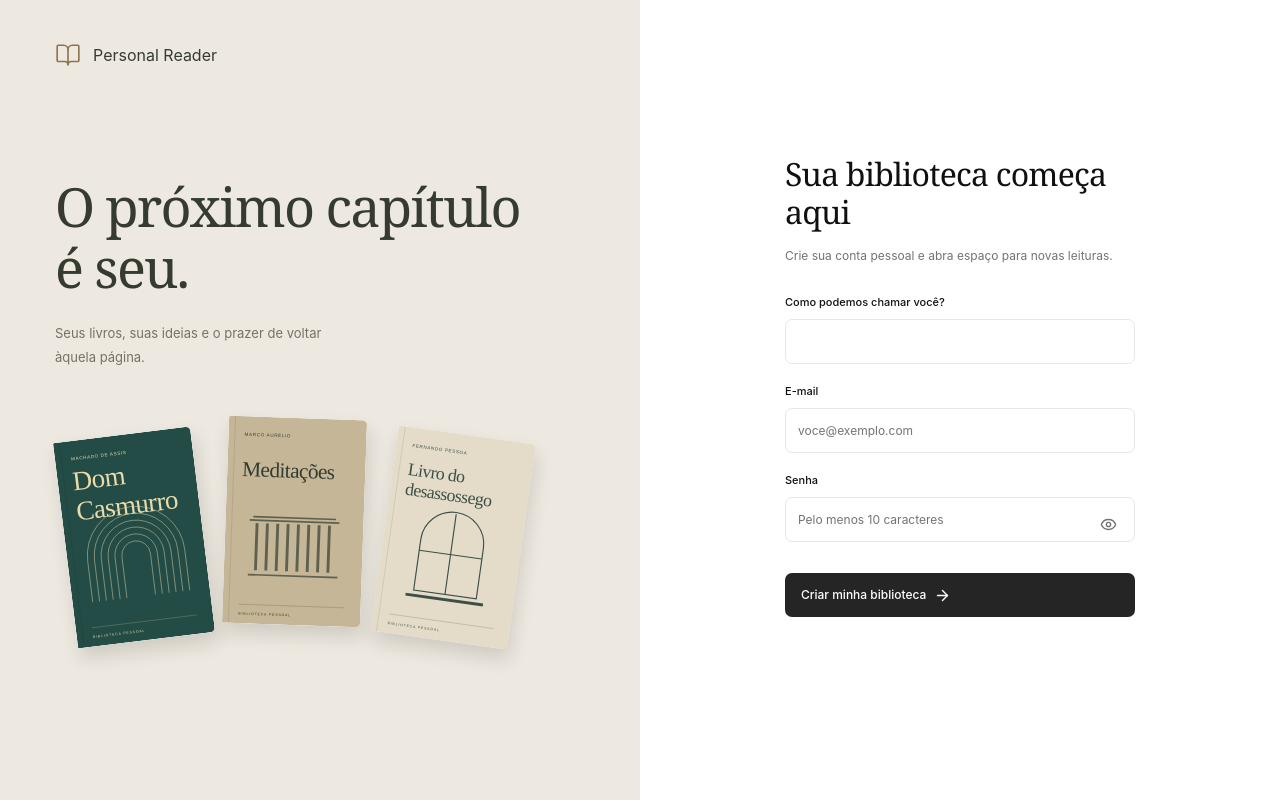
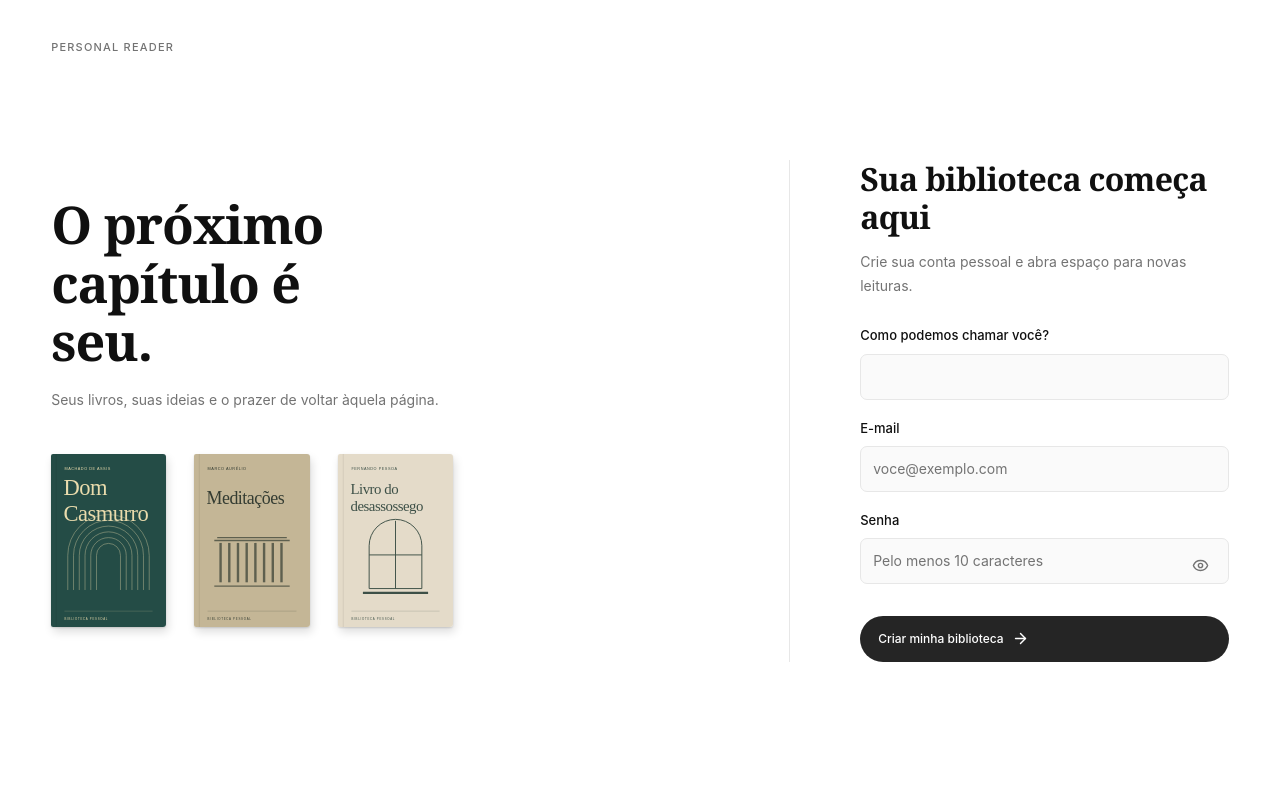
Before and after one commit to henriquemachado1993/personal-reader, a Next.js app: page /login in a window 1280 px wide. Built offline with nearby package versions, Linux system fonts and the light colour scheme; no server answers; the database is empty.

Commit message:
fix(auth): align auth pages with library design

```diff
--- a/src/app/globals.css
+++ b/src/app/globals.css
@@ -2612,135 +2612,155 @@ textarea::placeholder {
     transform: none;
   }
 }
-.login-page {
+.auth-page {
   min-height: 100dvh;
+  background: var(--background);
+}
+.auth-shell {
+  max-width: 1480px;
+  min-height: 100dvh;
+  margin: 0 auto;
+  padding: 32px clamp(24px, 4vw, 60px) 42px;
+}
+.auth-brand {
+  display: inline-flex;
+  align-items: center;
+  min-height: 32px;
+  color: var(--text-secondary);
+  font-size: 11px;
+  font-weight: 500;
+  letter-spacing: 1.2px;
+  text-transform: uppercase;
+  transition: color 150ms;
+}
+.auth-brand:hover {
+  color: var(--text);
+}
+.auth-layout {
+  min-height: calc(100dvh - 106px);
   display: grid;
-  grid-template-columns: 1fr 1fr;
-}
-.login-story {
-  display: flex;
-  flex-direction: column;
-  padding: 42px 55px;
-  background: #ede9e0;
-  color: #363b30;
-  overflow: hidden;
-}
-.login-brand {
-  display: flex;
-  align-items: center;
-  gap: 12px;
-  font-size: 16px;
-}
-.login-brand svg {
-  color: #8f724f;
-}
-.login-story-content {
-  margin: auto 0;
-  padding: 55px 0;
-}
-.login-story h1 {
-  font-size: 54px;
-  line-height: 1.14;
-  letter-spacing: -1.8px;
-  font-weight: 400;
-}
-.login-story p {
-  margin-top: 22px;
+  grid-template-columns: minmax(0, 1fr) minmax(370px, 440px);
+  align-items: center;
+  gap: clamp(56px, 8vw, 120px);
+}
+.auth-story-content {
+  max-width: 620px;
+}
+.auth-story h2 {
+  max-width: 11ch;
+  font-size: 52px;
+  line-height: 1.12;
+  letter-spacing: -1.1px;
+  font-weight: 700;
+}
+.auth-story p {
+  max-width: 46ch;
+  margin-top: 18px;
+  color: var(--text-secondary);
+  font-size: 14px;
+  line-height: 1.7;
+}
+.auth-books {
+  display: flex;
+  align-items: center;
+  gap: 28px;
+  margin-top: 42px;
+}
+.auth-books img {
+  width: clamp(92px, 9vw, 132px);
+  aspect-ratio: 2 / 3;
+  object-fit: cover;
+  border-radius: 2px 3px 3px 2px;
+  box-shadow:
+    2px 5px 10px #0002,
+    0 1px 2px #0002;
+}
+.auth-form-section {
+  width: 100%;
+  padding-left: clamp(36px, 5.5vw, 76px);
+  border-left: 1px solid var(--border);
+}
+.auth-form {
+  width: 100%;
+  max-width: 390px;
+  margin: 0 auto;
+}
+.auth-form h1 {
+  font-size: 32px;
+  line-height: 1.2;
+  letter-spacing: -0.65px;
+  font-weight: 700;
+}
+.auth-form .auth-intro {
+  margin: 13px 0 28px;
+  color: var(--text-secondary);
+  font-size: 14px;
+  line-height: 1.7;
+}
+.auth-form-section .field-label {
+  margin: 18px 0;
   font-size: 13px;
-  line-height: 1.9;
-  color: #777166;
-}
-.login-books {
-  display: flex;
-  align-items: center;
-  gap: 22px;
-  margin-top: 54px;
-  padding: 10px;
-}
-.login-books img {
-  width: 27%;
-  max-width: 140px;
-  border-radius: 2px 5px 5px 2px;
-  box-shadow: 3px 10px 18px #29231826;
-  transform: rotate(-7deg);
-}
-.login-books img:nth-child(2) {
-  transform: rotate(2deg) translateY(-16px);
-}
-.login-books img:nth-child(3) {
-  transform: rotate(8deg);
-}
-.login-story-footer {
-  font-size: 11px;
-  color: #777166;
-}
-.login-form-section {
-  display: flex;
-  align-items: center;
-  justify-content: center;
-  padding: 55px 45px;
-}
-.login-form-section form {
-  width: 100%;
-  max-width: 350px;
-}
-.login-form-mark {
-  color: var(--accent);
-  margin-bottom: 25px;
-}
-.login-form-section h2 {
-  font-size: 32px;
-  letter-spacing: -0.8px;
-  font-weight: 400;
-  line-height: 1.2;
-}
-.login-form-section form > p {
-  font-size: 12px;
-  line-height: 1.8;
-  color: var(--text-secondary);
-  margin: 13px 0 28px;
-}
-.login-form-section .field-label {
-  font-size: 11px;
-  margin: 19px 0;
-}
-.login-form-section .input {
-  height: 45px;
-  background: var(--background);
-  font-size: 12px;
+}
+.auth-form-section .input {
+  height: 46px;
+  background: var(--surface);
+  font-size: 14px;
 }
 .password-input {
   position: relative;
   margin-top: 8px;
 }
 .password-input .input {
-  padding-right: 40px;
+  padding-right: 44px;
   margin-top: 0;
 }
 .password-input .icon-button {
   position: absolute;
-  right: 5px;
-  top: 5px;
+  right: 6px;
+  top: 6px;
+  border-radius: 50%;
 }
 .login-submit {
   width: 100%;
-  height: 44px;
+  min-height: 46px;
   justify-content: space-between;
+  margin-top: 14px;
+  padding: 11px 18px;
+  border-radius: 24px;
+}
+.auth-privacy {
+  margin-top: 24px;
+  text-align: center;
+  font-size: 12px;
+}
+.auth-error,
+.auth-message {
+  margin: 18px 0;
+  padding: 13px 15px;
+  border-radius: 12px;
+  font-size: 13px;
+  line-height: 1.65;
+}
+.auth-error {
+  background: #fff0ef;
+  color: #922f29;
+}
+.auth-message {
+  background: var(--surface-secondary);
+  color: var(--text);
+}
+.auth-error p {
+  margin: 0;
+}
+.auth-retry-link {
+  display: flex;
+  width: 100%;
   margin-top: 12px;
-}
-.login-form-section form > .login-privacy {
-  text-align: center;
-  font-size: 10px;
-  margin-top: 23px;
-}
-.login-error {
-  font-size: 11px;
-  line-height: 1.8;
-  padding: 12px;
-  background: #f6e6e0;
-  color: #8f4837;
-  border-radius: 6px;
-  margin: 18px 0;
+  white-space: normal;
+}
+[data-theme="dark"] .auth-error {
+  background: #412a28;
+  color: #ffb7af;
 }
 .logout-button {
   width: 100%;
@@ -2753,65 +2773,85 @@ textarea::placeholder {
   max-width: 115px;
 }
 @media (max-width: 900px) {
-  .login-story {
-    padding: 35px;
-  }
-  .login-story h1 {
+  .auth-shell {
+    max-width: 640px;
+    padding: 28px 32px 48px;
+  }
+  .auth-layout {
+    min-height: auto;
+    display: flex;
+    flex-direction: column;
+    align-items: stretch;
+    gap: 34px;
+    padding-top: 46px;
+  }
+  .auth-story-content {
+    max-width: 560px;
+  }
+  .auth-story h2 {
     font-size: 44px;
   }
-  .login-books {
-    gap: 15px;
-  }
-  .login-form-section {
-    padding: 45px 30px;
-  }
-  .login-form-section h2 {
-    font-size: 28px;
+  .auth-books {
+    gap: 20px;
+    margin-top: 28px;
+  }
+  .auth-books img {
+    width: 96px;
+  }
+  .auth-form-section {
+    max-width: 520px;
+    padding: 30px 0 0;
+    border-top: 1px solid var(--border);
+    border-left: 0;
+  }
+  .auth-form {
+    max-width: none;
   }
 }
 @media (max-width: 600px) {
-  .login-page {
-    grid-template-columns: 1fr;
-  }
-  .login-story {
-    padding: 25px 25px 30px;
-  }
-  .login-story-content {
-    padding: 35px 0 0;
-  }
-  .login-story h1 {
+  .auth-shell {
+    padding: 22px 24px 40px;
+  }
+  .auth-layout {
+    gap: 26px;
+    padding-top: 32px;
+  }
+  .auth-story h2 {
+    max-width: 12ch;
     font-size: 36px;
-    letter-spacing: -1px;
-  }
-  .login-story h1 br {
+    letter-spacing: -0.7px;
+  }
+  .auth-story p {
+    margin-top: 12px;
+  }
+  .auth-books {
     display: none;
   }
-  .login-story p {
-    font-size: 11px;
-    margin-top: 13px;
-  }
-  .login-story p br {
-    display: none;
-  }
-  .login-books,
-  .login-story-footer {
-    display: none;
-  }
-  .login-brand {
-    font-size: 13px;
-  }
-  .login-brand svg {
-    width: 21px;
-  }
-  .login-form-section {
-    padding: 35px 25px 50px;
-    align-items: flex-start;
-  }
-  .login-form-mark {
-    display: none;
-  }
-  .login-form-section h2 {
+  .auth-form-section {
+    padding-top: 25px;
+  }
+  .auth-form h1 {
     font-size: 29px;
+  }
+  .auth-form .auth-intro {
+    margin: 10px 0 22px;
+  }
+  .auth-form-section .field-label {
+    margin: 16px 0;
+  }
+  .auth-privacy {
+    margin-top: 20px;
+  }
+}
+@media (max-width: 360px) {
+  .auth-shell {
+    padding-inline: 20px;
+  }
+  .auth-story h2 {
+    font-size: 32px;
+  }
+  .auth-form h1 {
+    font-size: 27px;
   }
 }
 
--- a/src/app/login/page.tsx
+++ b/src/app/login/page.tsx
@@ -2,6 +2,7 @@ import { auth } from "@/auth";
 import { redirect } from "next/navigation";
 import { database } from "@/infrastructure/database/client";
 import { LoginForm } from "@/modules/auth/login-form";
+import { AuthShell } from "@/modules/auth/auth-shell";
 export default async function LoginPage() {
   const session = await auth();
   if (session?.user) redirect("/library");
@@ -14,5 +15,9 @@ export default async function LoginPage() {
   } catch {
     available = false;
   }
-  return <LoginForm firstRun={firstRun} available={available} />;
+  return (
+    <AuthShell>
+      <LoginForm firstRun={firstRun} available={available} />
+    </AuthShell>
+  );
 }
--- /dev/null
+++ b/src/modules/auth/auth-shell.tsx
@@ -0,0 +1,35 @@
+import Link from "next/link";
+
+export function AuthShell({ children }: { children: React.ReactNode }) {
+  return (
+    <main className="auth-page">
+      <div className="auth-shell">
+        <Link href="/login" className="auth-brand">
+          Personal Reader
+        </Link>
+        <div className="auth-layout">
+          <section className="auth-story" aria-label="Personal Reader">
+            <div className="auth-story-content">
+              <h2>O próximo capítulo é seu.</h2>
+              <p>
+                Seus livros, suas ideias e o prazer de voltar àquela página.
+              </p>
+              <div className="auth-books">
+                <img
+                  src="/covers/dom-casmurro.svg"
+                  alt="Capa de Dom Casmurro"
+                />
+                <img src="/covers/meditacoes.svg" alt="Capa de Meditações" />
+                <img
+                  src="/covers/desassossego.svg"
+                  alt="Capa de Livro do desassossego"
+                />
+              </div>
+            </div>
+          </section>
+          <section className="auth-form-section">{children}</section>
+        </div>
+      </div>
+    </main>
+  );
+}
--- a/src/modules/auth/login-form.tsx
+++ b/src/modules/auth/login-form.tsx
@@ -2,7 +2,7 @@
 import { Button, TextField } from "@/components/ui/controls";
 import { useState } from "react";
 import { signIn } from "next-auth/react";
-import { BookOpen, ArrowRight, Eye, EyeOff } from "lucide-react";
+import { ArrowRight, Eye, EyeOff } from "lucide-react";
 import { IconButton } from "@/components/ui";
 import Link from "next/link";
 export function LoginForm({
@@ -53,44 +53,17 @@ export function LoginForm({
     }
   };
   return (
-    <main className="login-page">
-      <section className="login-story">
-        <div className="login-brand">
-          <BookOpen size={26} strokeWidth={1.5} />
-          <span>Personal Reader</span>
-        </div>
-        <div className="login-story-content">
+    <form className="auth-form" onSubmit={submit}>
       <h1>
-            O próximo capítulo
-            <br />é seu.
+        {firstRun ? "Sua biblioteca começa aqui" : "Bom ter você por aqui"}
       </h1>
-          <p>
-            Seus livros, suas ideias e o prazer de voltar
-            <br />
-            àquela página.
-          </p>
-          <div className="login-books">
-            <img src="/covers/dom-casmurro.svg" alt="Capa de Dom Casmurro" />
-            <img src="/covers/meditacoes.svg" alt="Capa de Meditações" />
-            <img
-              src="/covers/desassossego.svg"
-              alt="Capa de Livro do desassossego"
-            />
-          </div>
-        </div>
-      </section>
-      <section className="login-form-section">
-        <form onSubmit={submit}>
-          <h2>
-            {firstRun ? "Sua biblioteca começa aqui" : "Bom ter você por aqui"}
-          </h2>
-          <p>
+      <p className="auth-intro">
         {firstRun
           ? "Crie sua conta pessoal e abra espaço para novas leituras."
           : "Entre para continuar de onde parou."}
       </p>
       {!available && (
-            <div className="login-error" role="alert">
+        <div className="auth-error" role="alert">
           A conexão com sua biblioteca ainda não está pronta. Verifique a
           configuração do banco e execute as migrações antes de entrar.
         </div>
@@ -132,9 +105,7 @@ export function LoginForm({
             name="password"
             type={visible ? "text" : "password"}
             autoComplete={firstRun ? "new-password" : "current-password"}
-                placeholder={
-                  firstRun ? "Pelo menos 10 caracteres" : "Sua senha"
-                }
+            placeholder={firstRun ? "Pelo menos 10 caracteres" : "Sua senha"}
             minLength={10}
             maxLength={128}
             value={password}
@@ -150,7 +121,7 @@ export function LoginForm({
         </div>
       </label>
       {error && (
-            <div className="login-error" role="alert">
+        <div className="auth-error" role="alert">
           {error}
         </div>
       )}
@@ -166,15 +137,13 @@ export function LoginForm({
             : "Entrar na minha biblioteca"}
         <ArrowRight size={17} />
       </Button>
-          <p className="login-privacy">
       {!firstRun && (
+        <p className="auth-privacy">
           <Link href="/forgot-password" className="text-link">
             Esqueci minha senha
           </Link>
+        </p>
       )}
-          </p>
     </form>
-      </section>
-    </main>
   );
 }
```
Also changed, not shown: src/app/forgot-password/page.tsx (+6 -1 lines), src/app/reset-password/page.tsx (+6 -1 lines), src/modules/auth/recovery-form.tsx (+15 -11 lines). Lines whose indentation alone changed are shown as unchanged.
